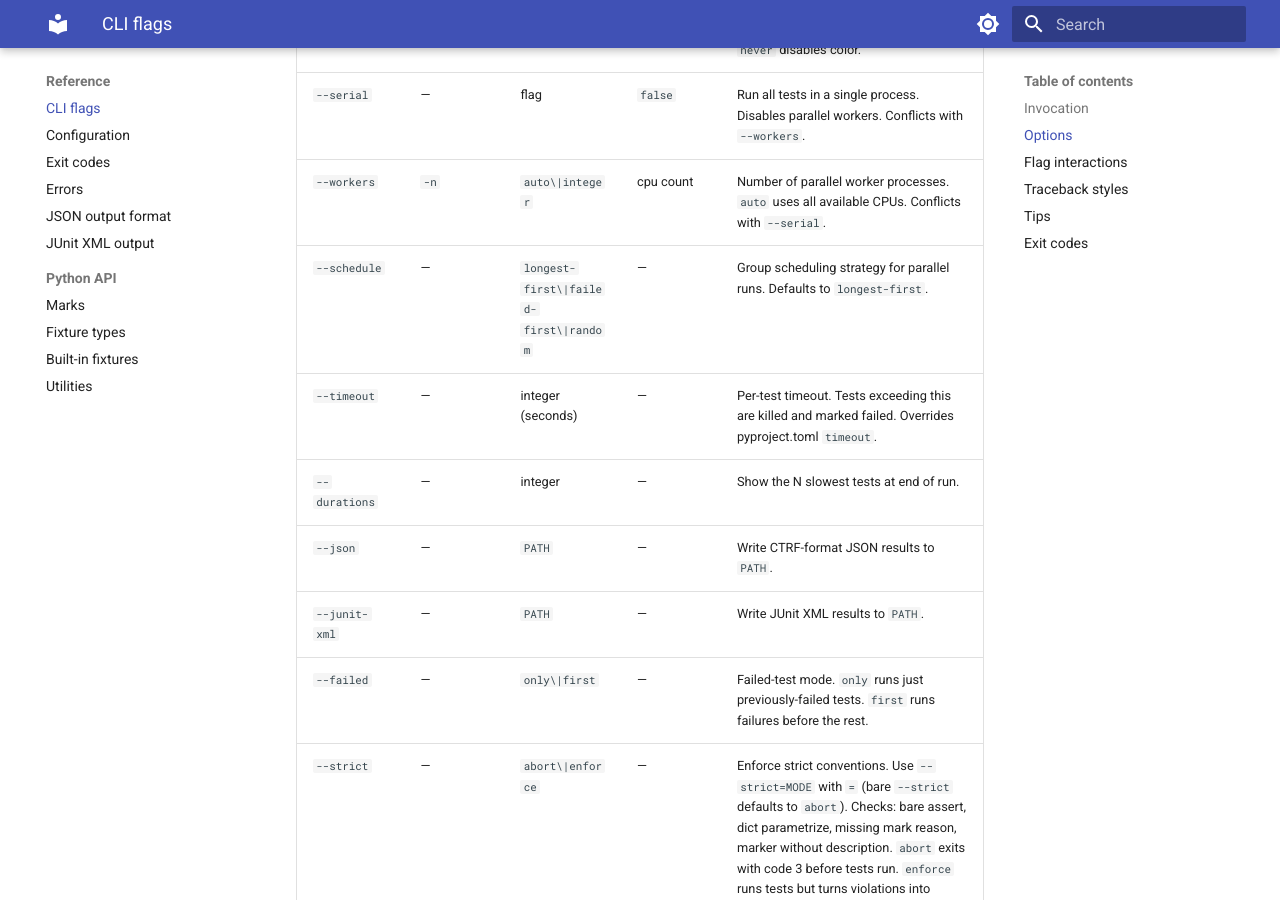
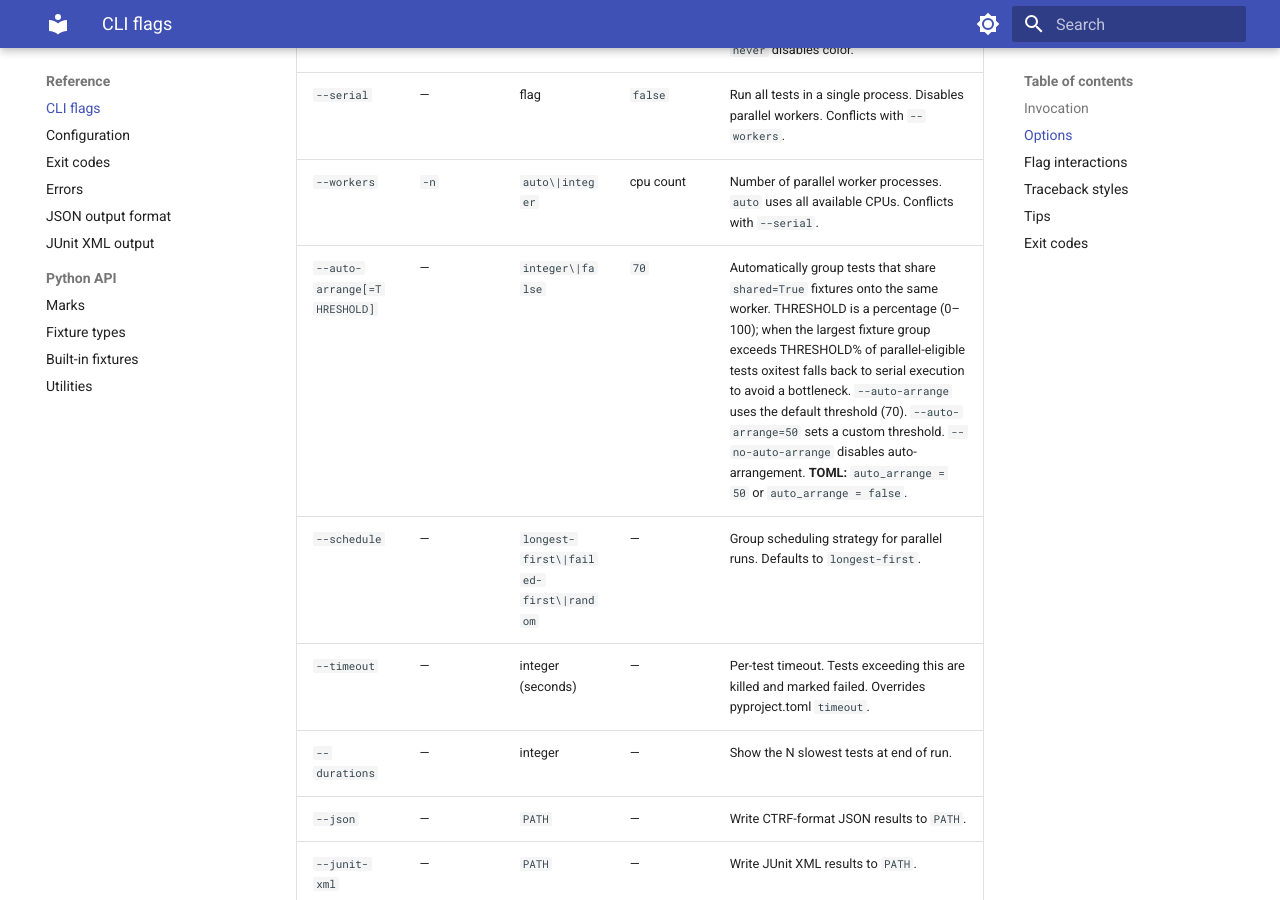
Before and after one commit to kalonji-tools/oxitest, an MkDocs documentation site: the page built from docs/src/reference/cli.md, in a window 1280 px wide and 900 px high, scrolled down 1565 px. Built offline with MkDocs 1.6.1 and Material for MkDocs 9.7.7, drawn with Linux system fonts in a browser that asks for light colours; some of the changed text lies outside the part shown.

Commit message:
docs: add --auto-arrange reference documentation (#596)
Assisted-by: Claude Sonnet 4.6 <noreply@anthropic.com>

```diff
--- a/docs/src/reference/cli.md
+++ b/docs/src/reference/cli.md
@@ -29,6 +29,7 @@ current working directory when omitted.
 | `--color` | — | `auto\|always\|never` | `auto` | Color output mode. `auto` detects TTY. `always` forces color (useful in pipes). `never` disables color. |
 | `--serial` | — | flag | `false` | Run all tests in a single process. Disables parallel workers. Conflicts with `--workers`. |
 | `--workers` | `-n` | `auto\|integer` | cpu count | Number of parallel worker processes. `auto` uses all available CPUs. Conflicts with `--serial`. |
+| `--auto-arrange[=THRESHOLD]` | — | `integer\|false` | `70` | Automatically group tests that share `shared=True` fixtures onto the same worker. THRESHOLD is a percentage (0–100); when the largest fixture group exceeds THRESHOLD% of parallel-eligible tests oxitest falls back to serial execution to avoid a bottleneck. `--auto-arrange` uses the default threshold (70). `--auto-arrange=50` sets a custom threshold. `--no-auto-arrange` disables auto-arrangement. **TOML:** `auto_arrange = 50` or `auto_arrange = false`. |
 | `--schedule` | — | `longest-first\|failed-first\|random` | — | Group scheduling strategy for parallel runs. Defaults to `longest-first`. |
 | `--timeout` | — | integer (seconds) | — | Per-test timeout. Tests exceeding this are killed and marked failed. Overrides pyproject.toml `timeout`. |
 | `--durations` | — | integer | — | Show the N slowest tests at end of run. |
@@ -62,6 +63,7 @@ current working directory when omitted.
 | `--fixtures` | `--quiet` / `-q` | Quiet suppresses output, but --fixtures requests it. |
 | `--serial` | `--workers` | Mutually exclusive execution modes. |
 | `--serial` | `--schedule` | Schedule controls parallel worker ordering; no effect in serial mode. |
+| `--serial` | `--auto-arrange` | Auto-arrangement targets parallel workers; no effect in serial mode. |
 | `--retries-delay` | *(without `--retries`)* | Delay has no effect without retries. |
 | `--debug` | `--workers` | Debug implies serial mode; cannot use with parallel workers. |
 | `--debug` | `--serial` | Debug already implies serial mode; redundant. |
```
